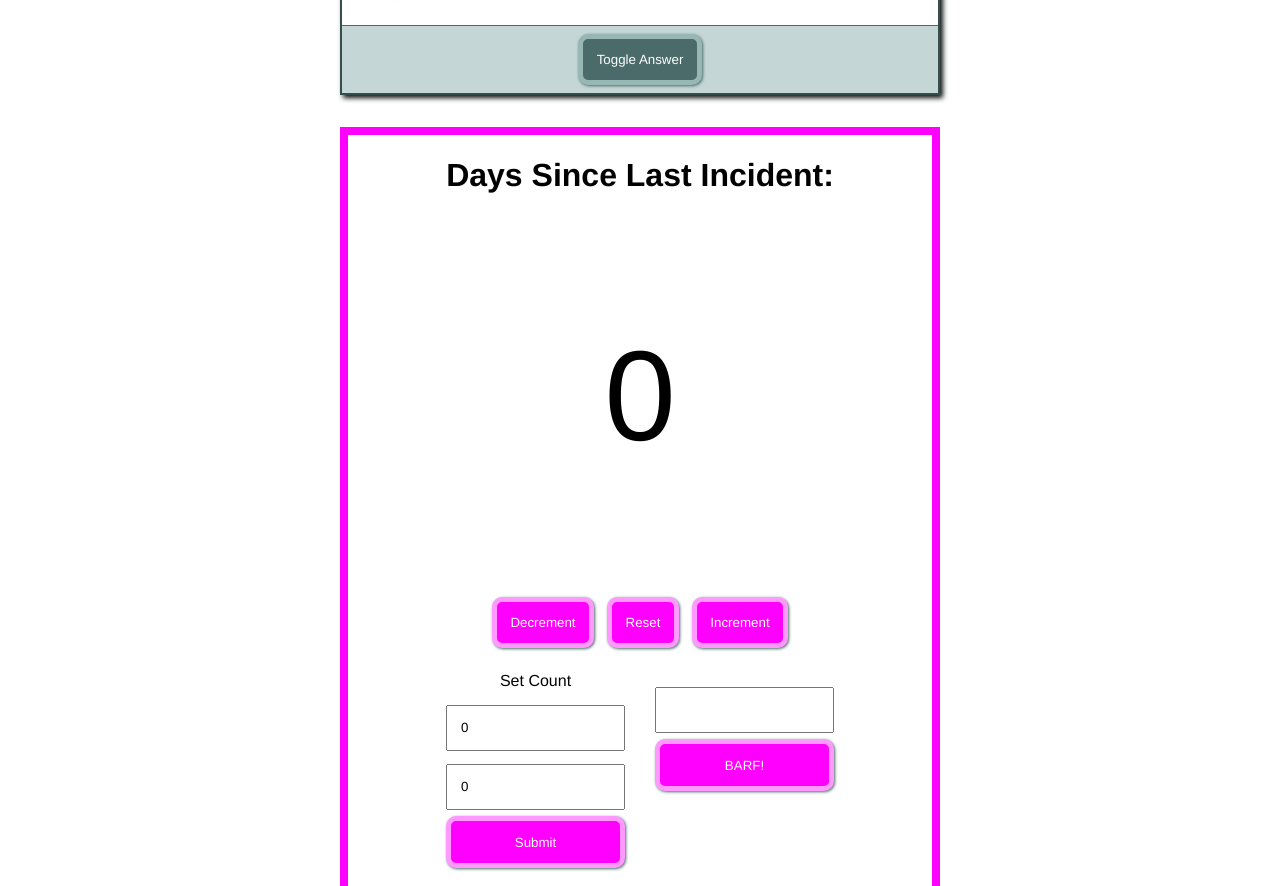
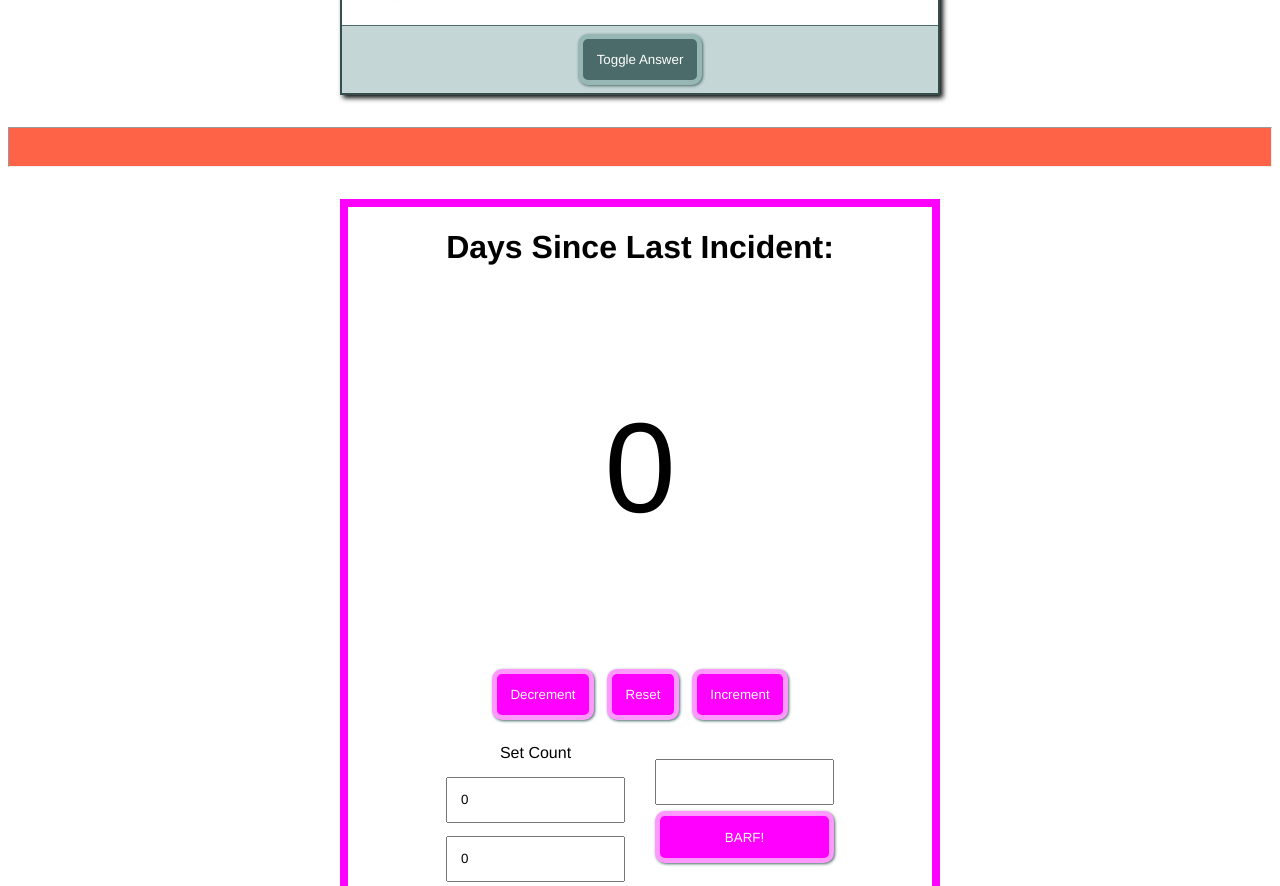
Before and after one commit to chrismochinski/fem-typescript-codealong, a React (Create React App) app: page / in a window 1280 px wide. Shown: the part 1480-2366 px from the top of the page. Built offline with nearby package versions, Linux system fonts and the light colour scheme.

Commit message:
combine class and check ID;

```diff
--- a/src/Counter.tsx
+++ b/src/Counter.tsx
@@ -21,6 +21,10 @@ const Counter = () => {
   }
 
     return (
+<>
+
+      <hr style={{height: '40px', backgroundColor: 'tomato'}} />
+
       <main className="Counter">
         <h1>Days Since Last Incident:</h1>
         <p className="count">{number}</p>
@@ -61,6 +65,7 @@ const Counter = () => {
           </form>
         </section>
       </main>
+      </>
     );
   };
 
```
